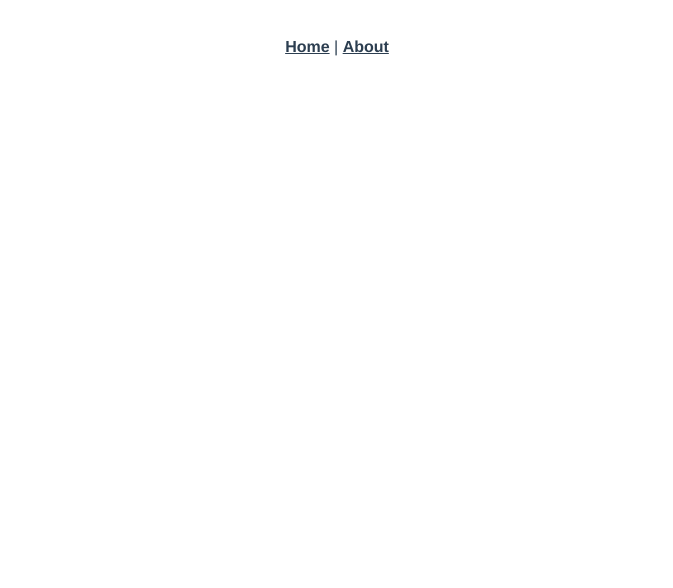
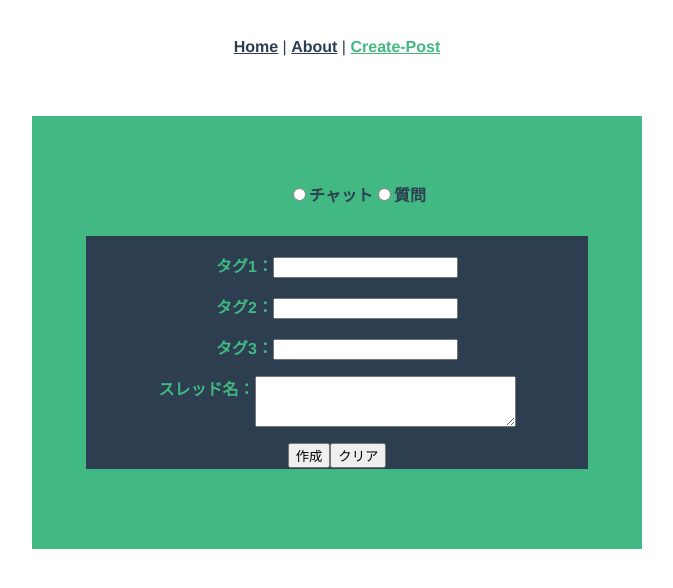
Before and after one commit to supporterz-vol7-2/BeginnersBoard, a Vue app: page /Create-Post in a window 1280 px wide. Before the commit this address had no page. Shown: the top 588 px of the page, without its empty margins (303-976 px from the left). Built offline with nearby package versions, Linux system fonts and the light colour scheme.

Commit message:
home_create-post紐づけと掲示板作成画面の修正

```diff
--- a/src/App.vue
+++ b/src/App.vue
@@ -1,7 +1,8 @@
 <template>
   <div id="nav">
     <router-link to="/">Home</router-link> |
-    <router-link to="/about">About</router-link>
+    <router-link to="/about">About</router-link> |
+    <router-link to="/Create-Post">Create-Post</router-link>
   </div>
   <router-view />
 </template>
--- a/src/router/index.js
+++ b/src/router/index.js
@@ -16,6 +16,12 @@ const routes = [
     component: () =>
       import(/* webpackChunkName: "about" */ "../views/About.vue"),
   },
+  {
+    path: "/Create-Post",
+    name: "Create-Post",
+    component: () =>
+      import(/* webpackChunkName: "Create-Post" */ "../views/Create-Post.vue"),
+  }
 ];
 
 const router = createRouter({
--- a/src/views/Create-Post.vue
+++ b/src/views/Create-Post.vue
@@ -1,58 +1,71 @@
 <template>
-<html>
-<head>
-
-</head>
+  <html lang='ja'>
+  <head></head>
   <body>
-
-<div style="text-align:center;">
+  <div class='chat'>
     <ul>
-        <input v-model="form" type="radio" value="chat" name="chat" id="chat" checked="checked">
-        <labelfor="chat">'チャット'</label>
-
-        <input v-model="form" type="radio" value="questions" name="questions" id="questions">
-        <labelfor="questions">'質問'</label>
+          <input v-model="chats" type="radio" value="chat" name="chat" id="chat">
+          <label for="chat">チャット</label>
+          <input v-model="questions" type="radio" value="question" name="chat" id="question">
+          <label for="questions">質問</label>
+          <br>
     </ul>
-</div>
-<div style="text-align:center;">
-    <form method="POST" action="./newkeijibann.html" name="js">
-        <p>タグ1：<input type="text" name="tag1"></p>
-        <p>タグ2：<input type="text" name="tag2"></p>
-        <p>タグ3：<input type="text" name="tag3"></p>
-        <p>スレッド名：<textarea name='thread' value='' rows=3 cols=30 wrap=soft></textarea></p>
-        <button type="submit"  onclick="return check()" formaction="./newkeijibann.html" name="button_a" >作成</button>
+    <div class="th">
+      <form id="submit">
+          <p>タグ1：<input type="text" id="tag1"></p>
+          <p>タグ2：<input type="text" id="tag2"></p>
+          <p>タグ3：<input type="text" id="tag3"></p>
+          <p>スレッド名：<textarea v-model="textArea" id="thread" rows=3 cols=30 wrap=soft></textarea></p>
+          <button id="submit" type="submit"  @click="check" formaction="./newkeijibann.html" name="button_a" >作成</button>
           <input type="reset" value="クリア">
       </form>
+    </div>
   </div>
   </body>
   </html>
 </template>
-<script type="text/javascript">
-    function check(){
-        if (js.thread.value == "" ){
+
+<script>
+export default {
+      el:'#chat',
+      data:function(){return {textArea:""};},
+      methods:{check:function() {
+        if (this.textArea == "" ){
             //条件に一致する場合(メールアドレスが空の場合)
             alert("入力が不十分です");    //エラーメッセージを出力
             return false;    //送信ボタン本来の動作をキャンセルします
         }else{
             return true;    //送信ボタン本来の動作を実行します
+        }},
+                jump:function(){
+
+        }
     }
 }
 
 </script>
+
 <style>
-        body{
-            background: #eeeeee;
-
-        }
-        textarea{
+.chat{
+      background: #42b983;
+      color:#2c3e50;
       vertical-align:top;
-        }
-        div {
-            background: #008080;
-            width: 500px;
-            padding: 10px;
+      width: 510px;
+      padding: 50px;
       text-align: center;
       margin: 30px auto;
+      font-weight: bold;
             }
+.th{
+      vertical-align:top;
+      background: #2c3e50;
+      color:#42b983;
+      width: 500px;
+      padding: 1px;
+      text-align: center;
+      margin: 30px auto;
+      font-weight: bold;}
+#thread{text-align: center;
+        vertical-align:top;}
 
 </style>
```
Also changed, not shown: 1 other file (tests, documents, lock files or other folders). Lines whose indentation alone changed are shown as unchanged.
